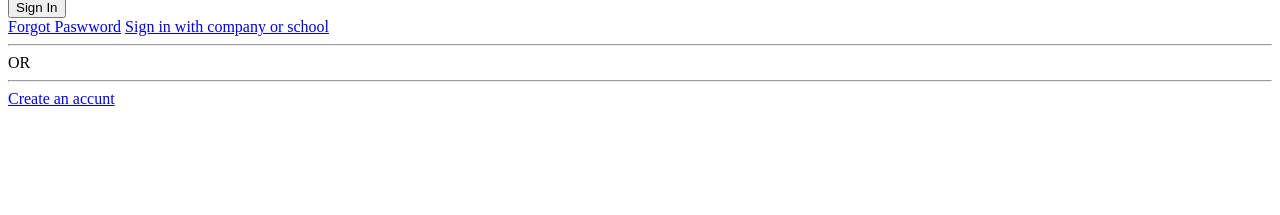
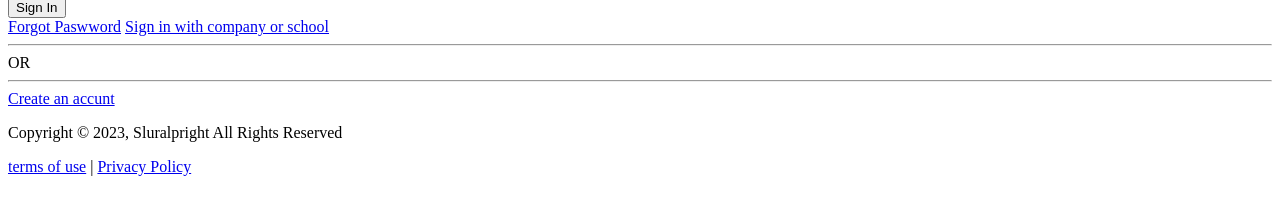
Before and after one commit to SaintJo/Plural, a plain HTML site: page index.html in a window 1280 px wide. Shown: the part 133-348 px from the top of the page. Drawn offline with Linux system fonts and the light colour scheme.

Commit message:
add showcase

```diff
--- a/index.html
+++ b/index.html
@@ -24,7 +24,7 @@
 					</div>
 
 					<button type="submit" class="primary-btn">Sign In</button>
-
+				</form>
 				<div class="links">
 					<a href="#">Forgot Paswword</a>
 					<a href="#">Sign in with company or school</a>
@@ -37,8 +37,14 @@
 				</div>
 
 					<a href="#" class="secondary-bnt">Create an accunt</a>
-				</form>
 			</div>
+
+			<footer class="main-footer">
+				<p>Copyright &copy; 2023, Sluralpright All Rights Reserved</p>
+				<div>
+					<a href="#">terms of use</a> | <a href="#">Privacy Policy</a>
+				</div>
+			</footer>
 		</div>
 
 		<div id="right">
```
Lines whose indentation alone changed are shown as unchanged.
